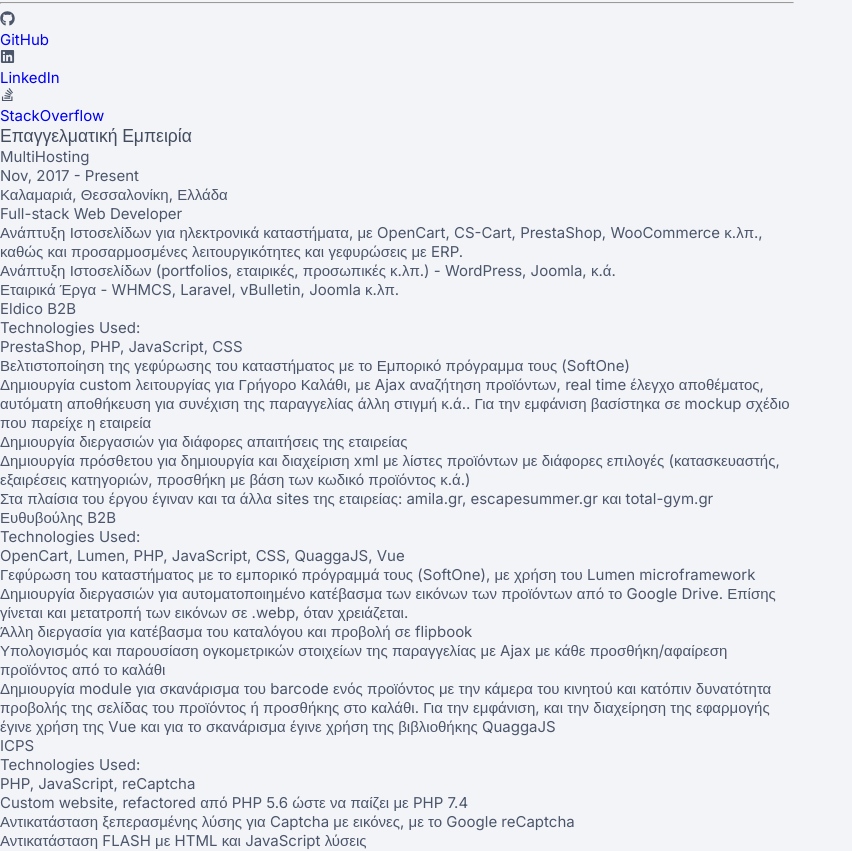
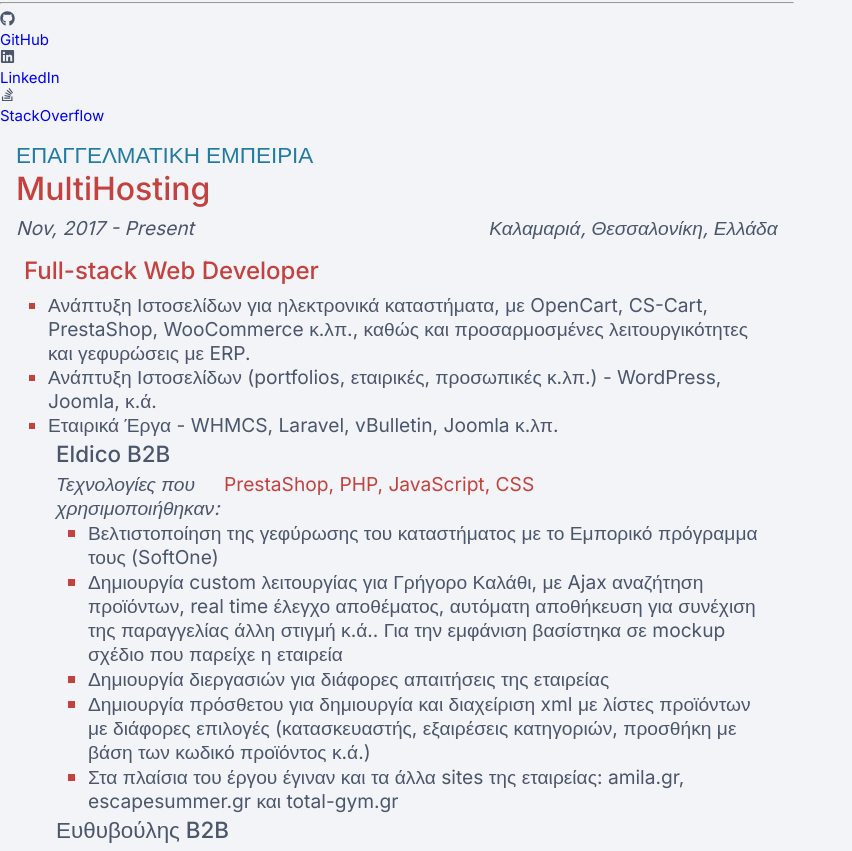
Before and after one commit to ApoGouv/resume, a React (Vite) app: page /#/ in a window 1280 px wide. Shown: the part 417-1268 px from the top of the page, without its empty margins (0-852 px from the left). Built offline with nearby package versions, Linux system fonts and the light colour scheme.

Commit message:
Education and init styling for Edu and Exp

```diff
--- a/src/Components/Education/Education.css
+++ b/src/Components/Education/Education.css
@@ -0,0 +1,38 @@
+.education__section {
+  padding: 1rem;
+  font-size: 1.2rem;
+}
+
+.education__heading {
+  color: var(--color-blue);
+  text-transform: uppercase;
+}
+
+.education__basic-info,
+.education__name-and-score {
+  display: flex;
+  align-items: center;
+  justify-content: space-between;
+}
+
+.education__type {
+  font-size: 1.6rem;
+  color: var(--color-red);
+  font-weight: 500;
+  margin: 0.5rem 0;
+}
+
+.education__period {
+  font-style: italic;
+  font-size: 1rem;
+}
+
+.education__name-and-score {
+  font-size: 1.4rem;
+  font-weight: 500;
+}
+
+.education__score {
+  font-style: italic;
+  font-size: 1.2rem;
+}
--- a/src/Components/WorkExperience/WorkExperience.css
+++ b/src/Components/WorkExperience/WorkExperience.css
@@ -0,0 +1,93 @@
+.workExp__section {
+  padding: 1rem;
+  font-size: 1.2rem;
+}
+
+.workExp__heading {
+  color: var(--color-blue);
+  text-transform: uppercase;
+}
+
+.workExp__company-name {
+  font-size: 2rem;
+  color: var(--color-red);
+  font-weight: 500;
+}
+
+.workExp__company-info,
+.workExp__work-info {
+  display: flex;
+  align-items: center;
+  justify-content: space-between;
+  margin: 0.5rem 0;
+  font-style: italic;
+}
+
+.workExp__work-wrapper {
+  padding: 0 0.5rem;
+  /* border-left: 0.2rem solid var(--color-red); */
+  margin: 1rem 0;
+}
+
+.workExp__work-role {
+  color: var(--color-red);
+  font-size: 1.5rem;
+  font-style: normal;
+  font-weight: 500;
+}
+
+.workExp__work-desc {
+  list-style: square;
+  padding-left: 1.5rem;
+}
+
+.workExp__work-desc ::marker {
+  color: var(--color-red);
+}
+
+.workExp__work-projects {
+  padding-left: 2rem;
+}
+
+.workExp__work-project-entry {
+  margin: 0.5rem 0;
+}
+
+.workExp__work-projects ul ::marker {
+  color: var(--color-red);
+  font-size: 2rem;
+}
+
+.workExp__work-project-name {
+  position: relative;
+  font-size: 1.4rem;
+  font-weight: 500;
+  top: -0.3rem;
+}
+
+.workExp__work-project-technologies {
+  font-style: italic;
+  display: flex;
+}
+
+.workExp__work-project-technologies-label {
+  color: var(--color-darkblue);
+  min-width: 10rem;
+  width: 100%;
+  max-width: 10rem;
+}
+
+.workExp__work-project-technologies-values {
+  color: var(--color-red);
+  margin-left: 0.5rem;
+  font-style: normal;
+}
+
+.workExp__work-project-responsibilties {
+  list-style: square;
+  padding-left: 2rem;
+}
+
+.workExp__work-project-responsibilties ::marker {
+  font-size: 1.3rem !important;
+}
--- a/src/Components/WorkExperience/WorkExperience.tsx
+++ b/src/Components/WorkExperience/WorkExperience.tsx
@@ -1,5 +1,5 @@
 import { useState } from 'react';
-import { getDateFormat } from '../../Utils/dates';
+import { getDateRangeFormatted } from '../../Utils/dates';
 import './WorkExperience.css';
 
 type DurationType = {
@@ -36,39 +36,42 @@
   const [workExpState] = useState<ExperienceType[]>(data);
 
   return (
-    <section className="workExp-section" id="workExperience">
+    <section className="workExp__section" id="workExperience">
       <div className="workExp__container">
-        <h3 className="workExp__heading">Επαγγελματική Εμπειρία</h3>
+        <h3 className="workExp__heading">ΕΠΑΓΓΕΛΜΑΤΙΚΗ ΕΜΠΕΙΡΙΑ</h3>
 
         {workExpState.map((exp, index) => {
           const keyExpId: string = `exp-${index}`;
           return (
-            <div className="experience" key={keyExpId}>
-              <p className="company-name">{exp.company}</p>
-              <div className="exp-info">
-                <p className="exp-duration">
-                  {getDateFormat(exp.duration.from, 'MMM, YYYY')}
-                  {' - '}
-                  {exp.duration.to === 'present'
-                    ? 'Present'
-                    : getDateFormat(exp.duration.to, 'MMM, YYYY')}
+            <div className="workExp__entry" key={keyExpId}>
+              <p className="workExp__company-name">{exp.company}</p>
+              <div className="workExp__company-info">
+                <p className="workExp__company-duration">
+                  {getDateRangeFormatted(
+                    exp.duration.from,
+                    exp.duration.to,
+                    'MMM, YYYY'
+                  )}
                 </p>
-                <p>{exp.location}</p>
+                <p className="workExp__company-location">{exp.location}</p>
               </div>
 
               {exp.work.map((work, workIndex) => {
                 const keyExpWorkId: string = `exp-${index}-work-${workIndex}`;
                 return (
-                  <div className="work-wrapper" key={keyExpWorkId}>
-                    <div className="work-info">
-                      <p className="work-role">{work.role}</p>
+                  <div className="workExp__work-wrapper" key={keyExpWorkId}>
+                    <div className="workExp__work-info">
+                      <p className="workExp__work-role">{work.role}</p>
                     </div>
                     {work.showDescription && work.description && (
-                      <ul className="work-desc">
+                      <ul className="workExp__work-desc">
                         {work.description.map((desc, descIndex) => {
                           const keyWorkDescId: string = `desc-${index}-${workIndex}-${descIndex}}`;
                           return (
-                            <li className="desc" key={keyWorkDescId}>
+                            <li
+                              className="workExp__work-desc-entry"
+                              key={keyWorkDescId}
+                            >
                               {desc}
                             </li>
                           );
@@ -76,31 +79,34 @@
                       </ul>
                     )}
                     {work.projects && (
-                      <div className="projects">
-                        <ul className="project-list">
+                      <div className="workExp__work-projects">
+                        <ul className="workExp__work-project-list">
                           {work.projects.map((project, projectIndex) => {
                             const keyWorkProjectId: string = `project-${project.name}-${projectIndex}`;
                             return (
-                              <li className="project" key={keyWorkProjectId}>
-                                <div className="project-name">
+                              <li
+                                className="workExp__work-project-entry"
+                                key={keyWorkProjectId}
+                              >
+                                <div className="workExp__work-project-name">
                                   {project.name}
                                 </div>
-                                <div className="project-technologies">
-                                  <div className="project-technologies-label">
-                                    Technologies Used:{' '}
+                                <div className="workExp__work-project-technologies">
+                                  <div className="workExp__work-project-technologies-label">
+                                    Τεχνολογίες που χρησιμοποιήθηκαν:{' '}
                                   </div>
-                                  <div className="project-technologies-values">
+                                  <div className="workExp__work-project-technologies-values">
                                     {project.technologies.join(', ')}
                                   </div>
                                 </div>
                                 {project.showResponsibilities && (
-                                  <ul className="responsibilties">
+                                  <ul className="workExp__work-project-responsibilties">
                                     {project.responsibilities.map(
                                       (resp, respIndex) => {
                                         const keyWorkProjectResponsibilityId: string = `project-${project.name}-${projectIndex}-${respIndex}`;
                                         return (
                                           <li
-                                            className="project-responsibility"
+                                            className="workExp__work-project-responsibility"
                                             key={keyWorkProjectResponsibilityId}
                                           >
                                             {resp}
--- a/src/Data/Data.json
+++ b/src/Data/Data.json
@@ -291,6 +291,7 @@
     {
       "name": "NPC Generator",
       "technologies": ["Python", "JavaScript", "HTML", "CSS", "Bootstrap"],
+      "showDesc": true,
       "desc": [
         "Κατασκευή μιας φόρμας με δυναμικά και αλληλοεξαρτώμενα πεδία για επιλογές χαρακτηριστικών ενός παίκτη για DnD.",
         "Δημιουργία end-points σε Flask για την αποστολή της φόρμας.",
--- a/src/Pages/Resume/Resume.tsx
+++ b/src/Pages/Resume/Resume.tsx
@@ -2,12 +2,13 @@
 import SEO from '../../Components/Seo/SEO';
 import Profile from '../../Components/Profile/Profile';
 import WorkExperience from '../../Components/WorkExperience/WorkExperience';
+import Education from '../../Components/Education/Education';
 import userData from '../../Data/Data.json';
 import './Resume.css';
 
 function Resume() {
   const [state] = useState(userData);
-  const { profile, workExperience } = state;
+  const { profile, workExperience, education } = state;
 
   return (
     <>
@@ -23,6 +24,7 @@
           </div>
           <div className="resume__right">
             <WorkExperience data={workExperience} />
+            <Education data={education} />
           </div>
         </div>
       </main>
--- a/src/Utils/dates.ts
+++ b/src/Utils/dates.ts
@@ -78,6 +78,23 @@
   return `${experience} χρόν${+experience <= 1 ? 'ο' : 'ια'}`;
 };
 
+export const getDateRangeFormatted = (
+  dateFrom: string,
+  dateTo: string | null,
+  format: string = 'YYYY',
+  separator: string = ' - '
+): string => {
+  const formattedDateFrom = getDateFormat(dateFrom, format);
+  let formattedDateTo = '';
+  if (typeof dateTo === 'string') {
+    formattedDateTo =
+      dateTo === 'present' ? 'Present' : getDateFormat(dateTo, format);
+    formattedDateTo = `${separator}${formattedDateTo}`;
+  }
+
+  return `${formattedDateFrom}${formattedDateTo}`;
+};
+
 export const dateToGreekFormat = (date: Date): string => {
   const localeDateOptions: Intl.DateTimeFormatOptions = {
     year: 'numeric',
```
Also changed, not shown: src/Components/Education/Education.tsx (+66 -0 lines).
